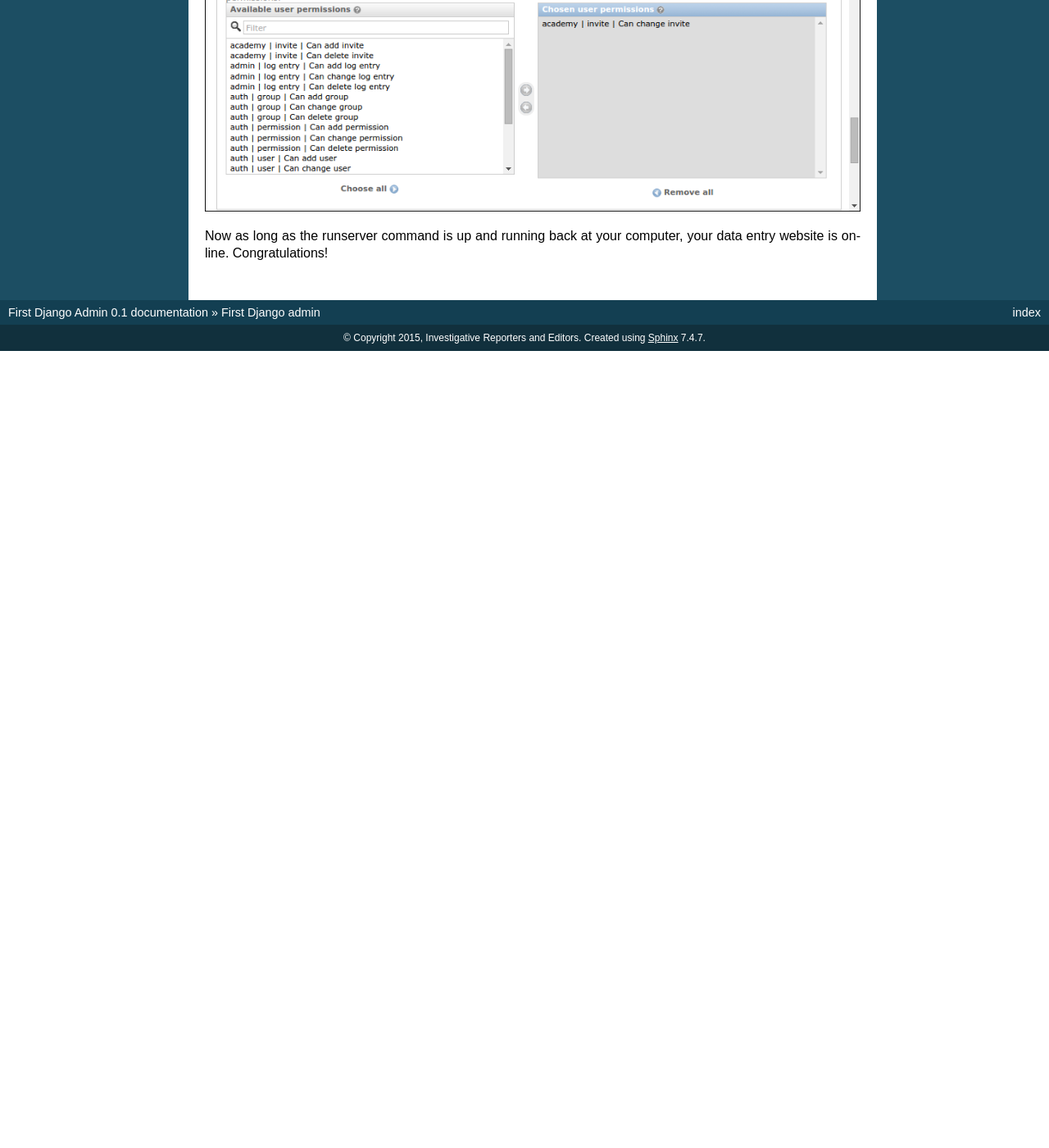
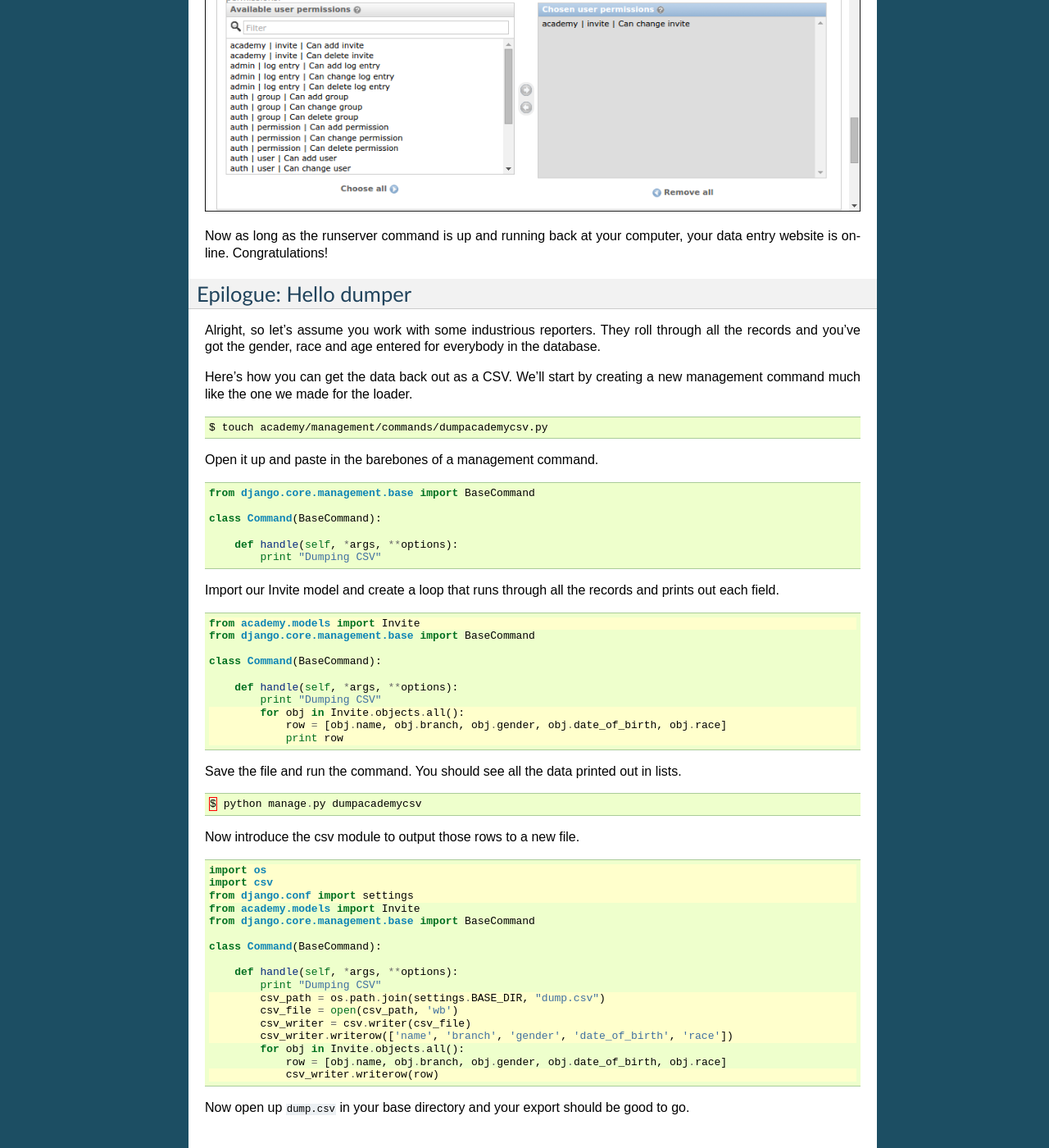
Before and after one commit to palewire/first-django-admin, a Sphinx documentation site: the page built from docs/index.rst, in a window 1280 px wide and 1400 px high, scrolled down 16095 px. Shown: the whole window at 82% size. Built offline with Sphinx 7.4.7, drawn with Linux system fonts in a browser that asks for light colours; before the commit the page ends 16523 px from its top, so only the background shows below that; some of the changed text lies outside the part shown.

Commit message:
added extra section with CSV dump

```diff
--- a/docs/index.rst
+++ b/docs/index.rst
@@ -682,10 +682,80 @@ Now all you need to do is find your computer's IP address. The method varies dep
 
 Then within the code that comes out you'll see a series of numbers formatted something like 172.19.131.101 after a label like "inet" or "IPv4 Address".
 
-Copy and past that into your browser to `http://XXX.YY.ZZZ.QQ:8000/admin/ <http://XXX.YY.ZZZ.QQ:8000/admin/>`_ and see what happens. If your Django site appears, you're off to a good start.
+Copy and past that into your browser to `http://xxx.xx.xxx.xx:8000/admin/ <http://XXX.YY.ZZZ.QQ:8000/admin/>`_ and see what happens. If your Django site appears, you're off to a good start.
 
 Now visit your colleagues computer across the newsroom and if the same address works, you're ready to roll.
 
 .. image:: /_static/hello-newsroom-permissions.png
 
 Now as long as the runserver command is up and running back at your computer, your data entry website is online. Congratulations!
+
+Epilogue: Hello dumper
+----------------------
+
+Alright, so let's assume you work with some industrious reporters. They roll through all the records and you've got the gender, race and age entered for everybody in the database.
+
+Here's how you can get the data back out as a CSV. We'll start by creating a new management command much like the one we made for the loader.
+
+.. code-block:: bash
+
+  $ touch academy/management/commands/dumpacademycsv.py
+
+Open it up and paste in the barebones of a management command.
+
+.. code-block:: python
+
+  from django.core.management.base import BaseCommand
+
+  class Command(BaseCommand):
+
+      def handle(self, *args, **options):
+          print "Dumping CSV"
+
+Import our Invite model and create a loop that runs through all the records
+and prints out each field.
+
+.. code-block:: python
+  :emphasize-lines: 1,8-10
+
+  from academy.models import Invite
+  from django.core.management.base import BaseCommand
+
+  class Command(BaseCommand):
+
+      def handle(self, *args, **options):
+          print "Dumping CSV"
+          for obj in Invite.objects.all():
+              row = [obj.name, obj.branch, obj.gender, obj.date_of_birth, obj.race]
+              print row
+
+Save the file and run the command. You should see all the data printed out in lists.
+
+.. code-block:: python
+
+  $ python manage.py dumpacademycsv
+
+Now introduce the csv module to output those rows to a new file.
+
+.. code-block:: python
+  :emphasize-lines: 1-3,11-14,17
+
+  import os
+  import csv
+  from django.conf import settings
+  from academy.models import Invite
+  from django.core.management.base import BaseCommand
+
+  class Command(BaseCommand):
+
+      def handle(self, *args, **options):
+          print "Dumping CSV"
+          csv_path = os.path.join(settings.BASE_DIR, "dump.csv")
+          csv_file = open(csv_path, 'wb')
+          csv_writer = csv.writer(csv_file)
+          csv_writer.writerow(['name', 'branch', 'gender', 'date_of_birth', 'race'])
+          for obj in Invite.objects.all():
+              row = [obj.name, obj.branch, obj.gender, obj.date_of_birth, obj.race]
+              csv_writer.writerow(row)
+
+Now open up ``dump.csv`` in your base directory and your export should be good to go.
```
Also changed, not shown: 8 other files.
